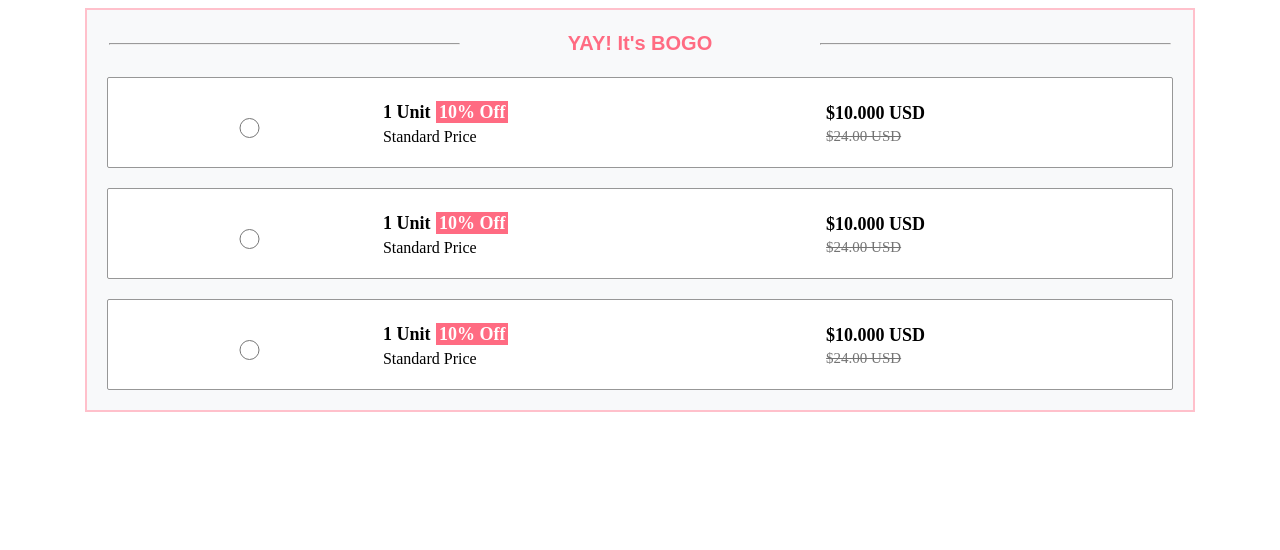
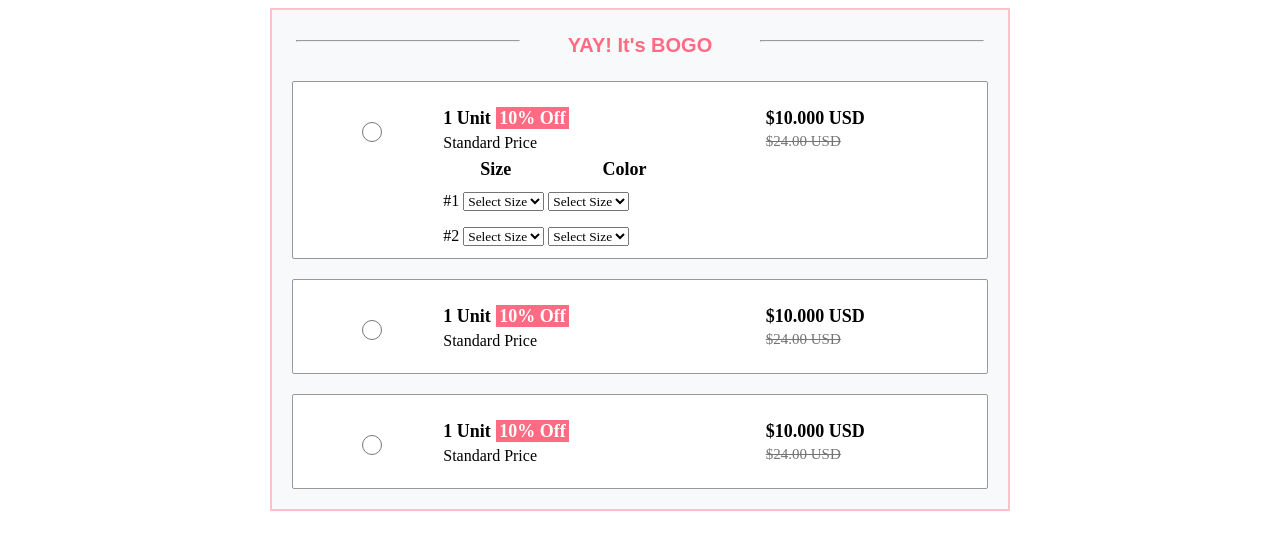
Before and after one commit to Shende0744/Task_List, a plain HTML site: page main.html in a window 1280 px wide. Drawn offline with Linux system fonts and the light colour scheme.

Commit message:
main.html

```diff
--- a/main.html
+++ b/main.html
@@ -26,6 +26,7 @@
         }
         .card:hover{
             transform: translateY(-2px);
+            border: 3px solid #ff6b82;
         }
         .mt{
             margin-top: 20px;
@@ -34,7 +35,7 @@
             padding: 20px;
             background-color: #f8f9fa;
             border: 2px solid pink;
-                max-width: 90%;
+            max-width: 60%;
             margin: auto;
             flex-direction: column;
         }
@@ -50,7 +51,7 @@
            box-sizing: border-box;
            flex: 5 0 5%;
            max-width: 100%;
-               margin: auto;
+           margin: 2px;
         }
         .text-align-center{
             text-align: center;
@@ -89,7 +90,7 @@
             margin-bottom: 1.5rem !important;
         }
         .mt-4, .my-4 {
-                margin-top: 1.5rem !important;
+            margin-top: 1rem !important;
         }
         .flex-column {
             flex-direction: column !important;
@@ -127,10 +128,11 @@
         *, :after, :before {
             box-sizing: border-box;
         }
-            .custom_body {
-                font-size: 12px;
-                font-weight: 400;
-                font-family: 'Poppins', sans-serif;
+        option:checked {
+            background: red linear-gradient(0deg, red 0%, red 100%);
+        }
+        select[multiple]:focus option:checked {
+            background: red linear-gradient(0deg, red 0%, red 100%);
         }
     </style>
 </head>
@@ -146,19 +148,71 @@
 
             <div class="card mt">
                 <div class="row mt" style="margin-left: -100px;">
-                        <input class="col input" type="radio">
+                    <input class="col input" type="radio" style="vertical-align: top;">
 
-                        <div class="col"  style="margin-left: -100px; line-height: 0.5;">
+                    <div class="col"  style="margin-left: -100px; line-height: 0.5;vertical-align: top;">
                         <label for="1Unit" class="fz"> 1 Unit </label>
                         <span class="tf fz">10% Off</span>
                         <p>Standard Price</p>
+                        <div class="row">
+                            <div class="col fz" style="margin-left: 50px;">
+                                Size
+                            </div>
+                            <div class="col fz" style="margin-left: -50px;">
+                                Color
+                            </div>
                         </div>
 
-                        <div class="col" style="margin-right: -90px; line-height: 0.5;">
+                        <div class="mt-4">
+                            #1
+                            <select name="size1" id=""> Font Size
+                                <option value="Select">Select Size</option>
+                                <option value="1">1</option>
+                                <option value="2">2</option>
+                                <option value="3">3</option>
+                                <option value="4">4</ption>
+                                <option value="5">5</option>
+                                <option value="6">6</option>
+                            </select>
+                            <select name="size1" id=""> Font Size
+                                <option value="Select">Select Size</option>
+                                <option value="">1</option>
+                                <option value="">2</option>
+                                <option value="">3</option>
+                                <option value="">4</ption>
+                                <option value="">5</option>
+                                <option value="">6</option>
+                            </select>
+                        </div>
+                        <div class="mt-4">
+                            #2
+                            <select name="size1" id=""> Font Size
+                                <option value="Select">Select Size</option>
+                                <option value="1">1</option>
+                                <option value="2">2</option>
+                                <option value="3">3</option>
+                                <option value="4">4</ption>
+                                <option value="5">5</option>
+                                <option value="6">6</option>
+                            </select>
+                            <select name="size1" id=""> Font Size
+                                <option value="Select">Select Size</option>
+                                <option value="">1</option>
+                                <option value="">2</option>
+                                <option value="">3</option>
+                                <option value="">4</ption>
+                                <option value="">5</option>
+                                <option value="">6</option>
+                            </select>
+                        </div>
+                    </div>
+
+                    <div class="col" style="margin-right: -90px; line-height: 0.5; vertical-align: top;">
                         <label for="1Amount" class="fz" > $10.000 USD </label>
                         <p style="text-decoration: line-through; font-size: 15px; color: #747474; ">$24.00 USD</p>
                     </div>
                 </div>
+
             </div>
 
             <div class="card mt">
```
Lines whose indentation alone changed are shown as unchanged.
